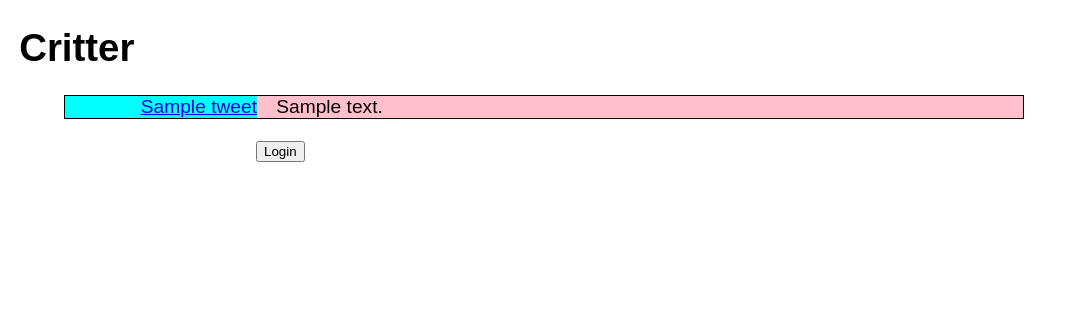
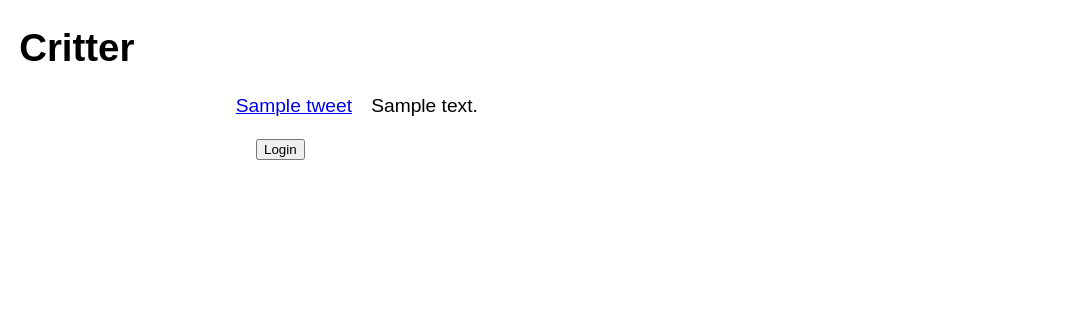
Before and after one commit to cmdli/critter, a Flask app: template critter/templates/feed.html in a window 1280 px wide. Shown: the top 330 px of the page, without its empty margins (0-1067 px from the left). Run offline with Flask 2, Linux system fonts and the light colour scheme; the template is opened without the code that fills it: most values are stand-ins (such as "Sample title", 1, 10 or a date in 2020).

Commit message:
Moved static files around and changed some tweet poster widths

```diff
--- a/critter/static/page.css
+++ b/critter/static/css/page.css
@@ -15,21 +15,19 @@ ul {
 }
 
 li {
-    background: blue;
-    border: 1px solid black;
+    /*background: #AAAAAA;
+    border: 1px solid black;*/
 }
 
 .poster_text {
-    max-width:50em;
-    background: pink;
+    max-width:40em;
 }
 
 .poster_name {
-    width: 10em;
-    background: cyan;
+    width: 15em;
     text-align:right;
+    margin-right:1em;
     float:left;
-    margin-right:1em;
 }
 
 .clearfix::after {
--- a/critter/templates/feed.html
+++ b/critter/templates/feed.html
@@ -3,25 +3,18 @@
     <head>
         <meta charset="UTF-8">
         <title>Critter</title>
-        <link rel="stylesheet" type="text/css" href="page.css" />
+        <link rel="stylesheet" type="text/css" href="css/page.css" />
     </head>
     <body>
         <header>
-            <h1>
-                Critter
-            </h1>
+            <h1>Critter</h1>
         </header>
         <div class="content">
         <ul>
             {% for tweet in tweets %}
             <div class="clearfix">
                 <li>
-                    <div class='poster_name'>
-                        <a href='/p/{{tweet.poster_id}}'>{{tweet.poster_name}}</a>
-                    </div>
-                    <div class='poster_text'>
-                        {{tweet.text}}
-                    </div>
+                    <div class='poster_name'><a href='/p/{{tweet.poster_id}}'>{{tweet.poster_name}}</a></div><div class='poster_text'>{{tweet.text}}</div>
                 </li>
             </div>
             {% endfor %}
```
Also changed, not shown: critter/static/js/main.js (renamed from critter/static/main.js).
